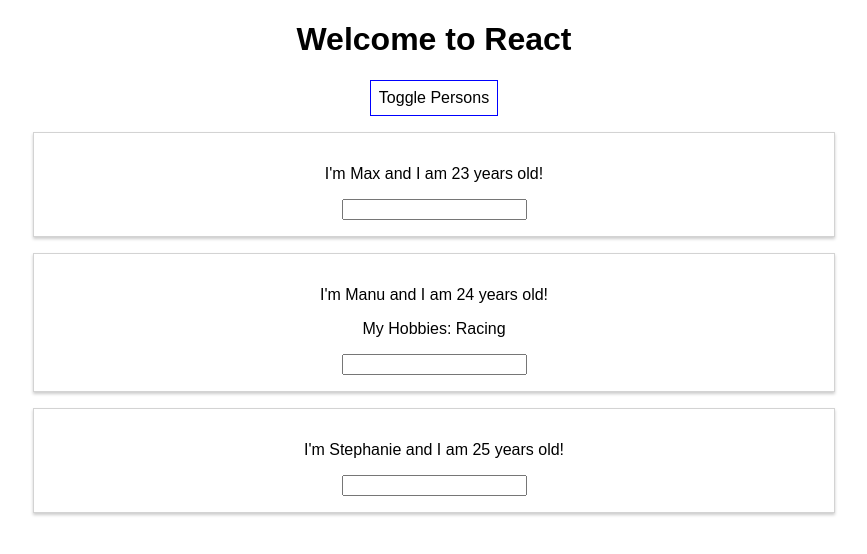
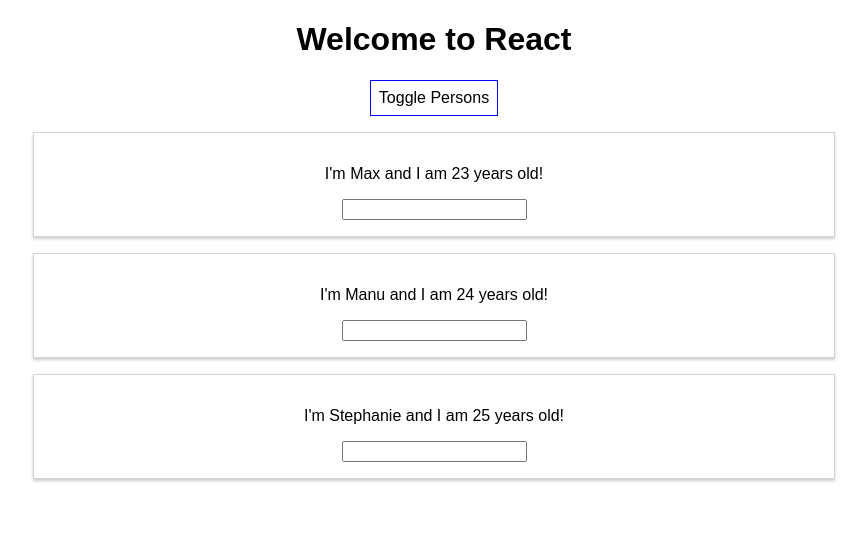
Before and after one commit to PraveenRL/React-First-App, a React (Create React App) app: page / in a window 1280 px wide. Both pictures are taken after a click on the button "Toggle Persons". Shown: the top 554 px of the page, without its empty margins (206-1073 px from the left). Built offline with nearby package versions, Linux system fonts and the light colour scheme.

Commit message:
Outputting Lists

```diff
--- a/src/App.js
+++ b/src/App.js
@@ -53,18 +53,9 @@
     if (this.state.showPersons) {
       persons = (
         <div>
-          <Person
-            name={this.state.persons[0].name}
-            age={this.state.persons[0].age} />
-          <Person
-            name={this.state.persons[1].name}
-            age={this.state.persons[1].age}
-            click={this.onClickSwitchName.bind(this, 'New Name 1')}
-            changed={this.onChangeName}>
-            My Hobbies: Racing</Person>
-          <Person
-            name={this.state.persons[2].name}
-            age={this.state.persons[2].age} />
+          {this.state.persons.map(person => {
+            return <Person name={person.name} age={person.age} />
+          })}
         </div>
       );
     }
```
Also changed, not shown: 1 other file (tests, documents, lock files or other folders).
